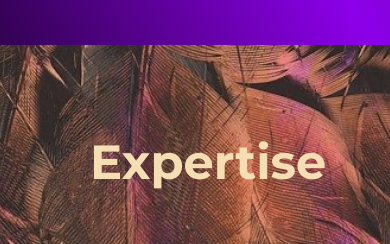
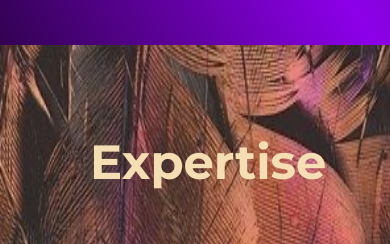
Before and after one commit to bmpandrada/folio, a plain HTML site: page index.html in a window 390 px wide. Shown: the part 1295-1539 px from the top of the page. Drawn offline with Linux system fonts and the light colour scheme.

Commit message:
Update style.css

```diff
--- a/style.css
+++ b/style.css
@@ -657,7 +657,7 @@ footer span a:hover {
     .service {
          background: url(vibpic/ABE7FD6D-6F94-4EA6-9F3E-DC06AD17AD0F.jpeg
 ) no-repeat top;
-         background-size: 90vmax;
+         background-size: 100vmax 100vmax;
          background-attachment: scroll;
 }
     .service .service-content .card {
```
